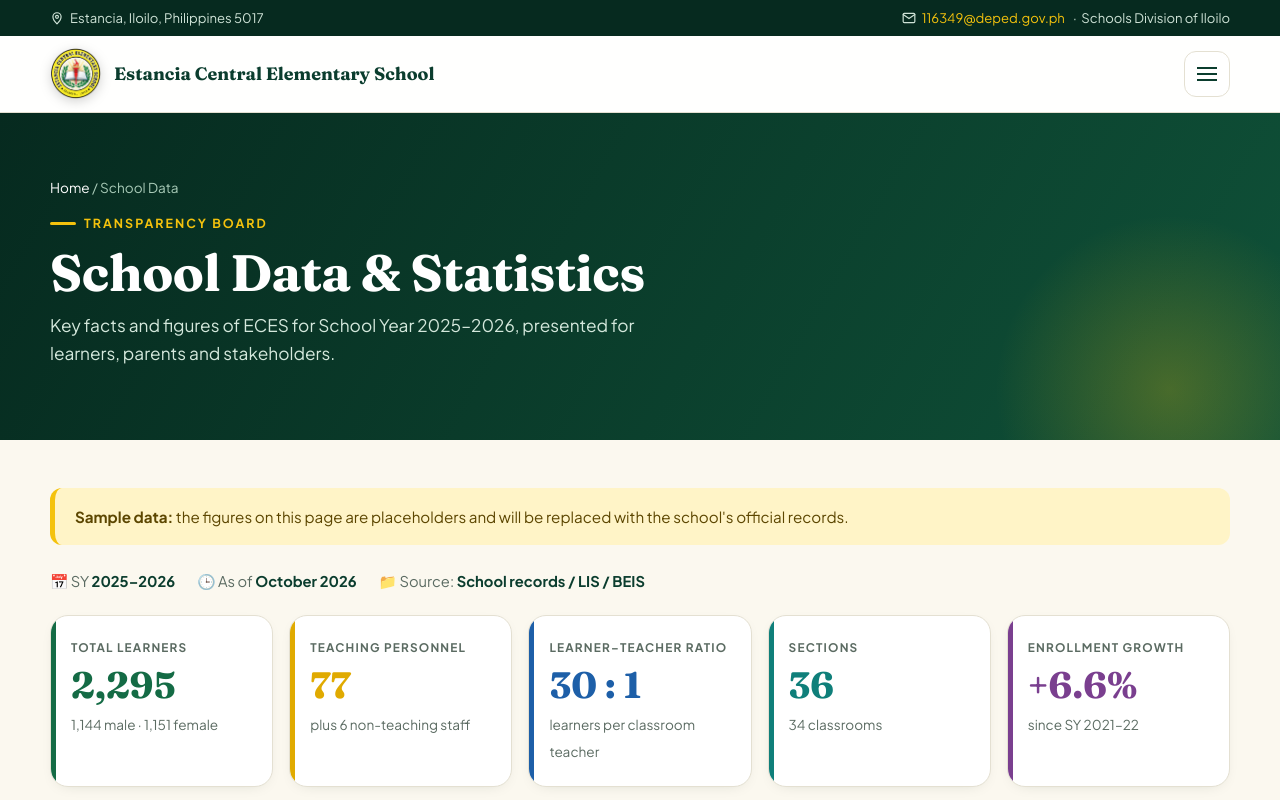
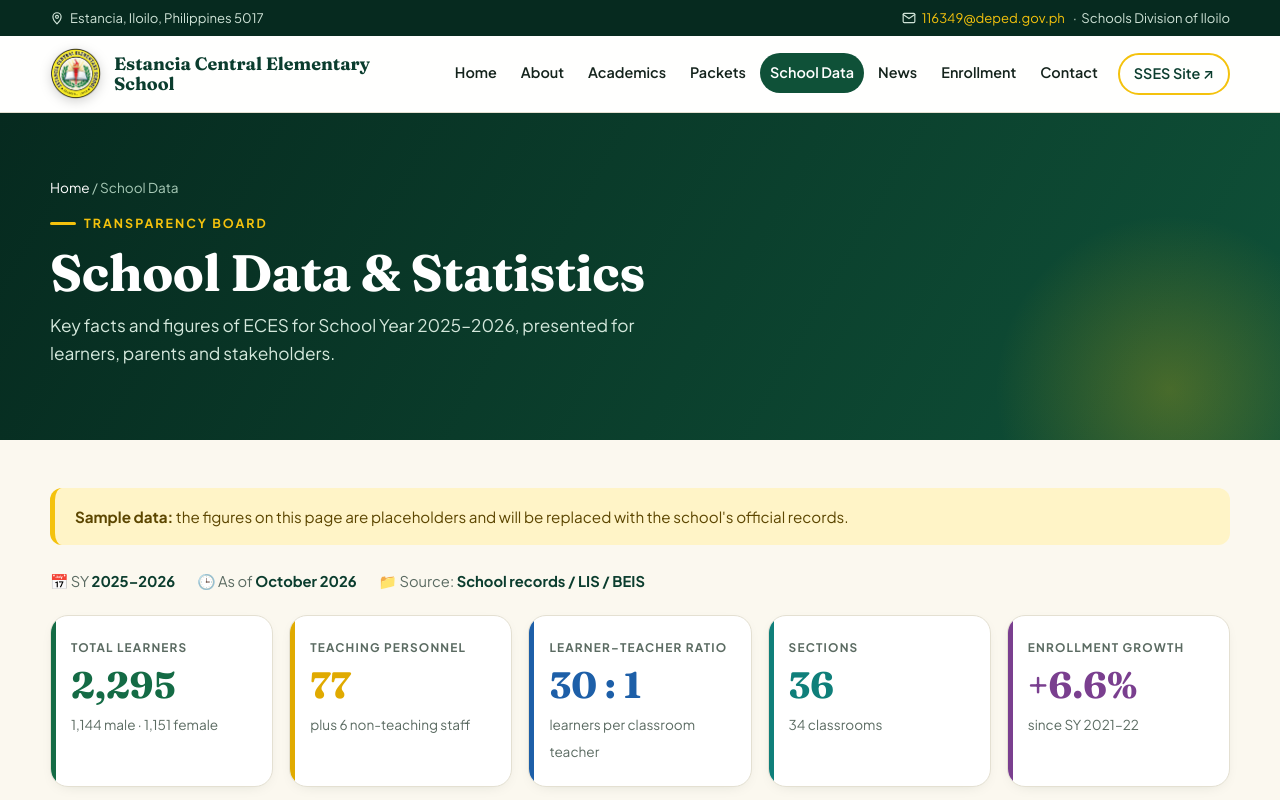
Before and after one commit to arielamado-crypto/eces-infosite, a plain HTML site: page data.html in a window 1280 px wide. Shown: the top 800 px of the page. Drawn offline with nearby package versions, Linux system fonts and the light colour scheme.

Commit message:
Add files via upload

```diff
--- a/assets/css/style.css
+++ b/assets/css/style.css
@@ -37,6 +37,7 @@ h1,h2,h3{font-family:var(--serif);line-height:1.15;color:var(--green-900);font-w
 .brand img{width:52px;height:52px;object-fit:contain;filter:drop-shadow(0 3px 6px rgba(0,0,0,.18))}
 .brand b{font-family:var(--serif);font-size:1.12rem;line-height:1.1;display:block}
 .brand small{font-size:.74rem;color:var(--muted);letter-spacing:.04em}
+.brand .b-short{display:none}
 .menu{display:flex;gap:4px;list-style:none}
 .menu a{display:block;white-space:nowrap;padding:9px 12px;border-radius:999px;font-weight:600;font-size:.93rem;color:var(--ink);transition:.2s}
 .menu a:hover{background:var(--green-100);color:var(--green-800)}
@@ -231,6 +232,8 @@ body{overflow-x:clip}
 
 /* ---------- Responsive ---------- */
 @media (max-width:1400px){.nav .brand small{display:none}}
+@media (max-width:1320px){.menu a{padding:8px 10px;font-size:.9rem}.menu a.ext{margin-left:2px;padding:6px 12px}}
+@media (max-width:1199px){.nav .brand .b-long{display:none}.nav .brand .b-short{display:block;font-size:1.35rem}}
 @media (max-width:980px){
   .hero .wrap,.principal,.principal.split-wide,.principal.split-map{grid-template-columns:1fr}
   .hero-card{width:min(280px,80%)}
@@ -239,7 +242,7 @@ body{overflow-x:clip}
   footer .wrap{grid-template-columns:1fr 1fr}
   .portrait{max-width:420px;margin-inline:auto}
 }
-@media (max-width:1320px){
+@media (max-width:1060px){
   .burger{display:flex}
   .menu{position:absolute;top:76px;left:0;right:0;flex-direction:column;background:#fff;padding:12px 16px 18px;border-bottom:1px solid var(--line);box-shadow:0 20px 30px -20px rgba(0,0,0,.3);display:none}
   .nav.open .menu{display:flex}
--- a/assets/js/main.js
+++ b/assets/js/main.js
@@ -35,7 +35,7 @@
       <nav class="nav" id="nav"><div class="wrap">
         <a class="brand" href="index.html">
           <img src="assets/img/eces-logo.png" alt="ECES logo">
-          <span><b>${C.schoolName}</b><small>${C.tagline} · ${C.district}</small></span>
+          <span><b class="b-long">${C.schoolName}</b><b class="b-short">${C.shortName || "ECES"}</b><small>${C.tagline} · ${C.district}</small></span>
         </a>
         <ul class="menu">${PAGES.map(p => `<li><a href="${p[1]}" class="${p[0] === page ? "active" : ""}">${p[2]}</a></li>`).join("")}${C.ssesSite ? `<li><a class="ext" href="${C.ssesSite}" target="_blank" rel="noopener">SSES Site ↗</a></li>` : ""}</ul>
         <button class="burger" aria-label="Open menu"><span></span></button>
```
